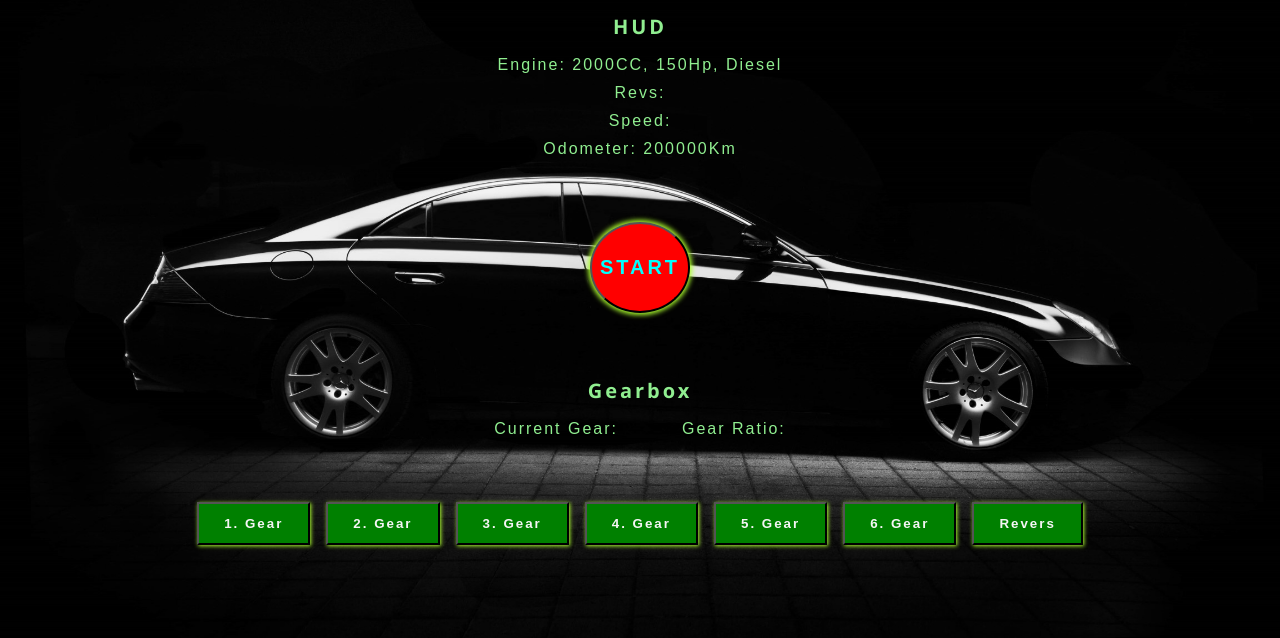
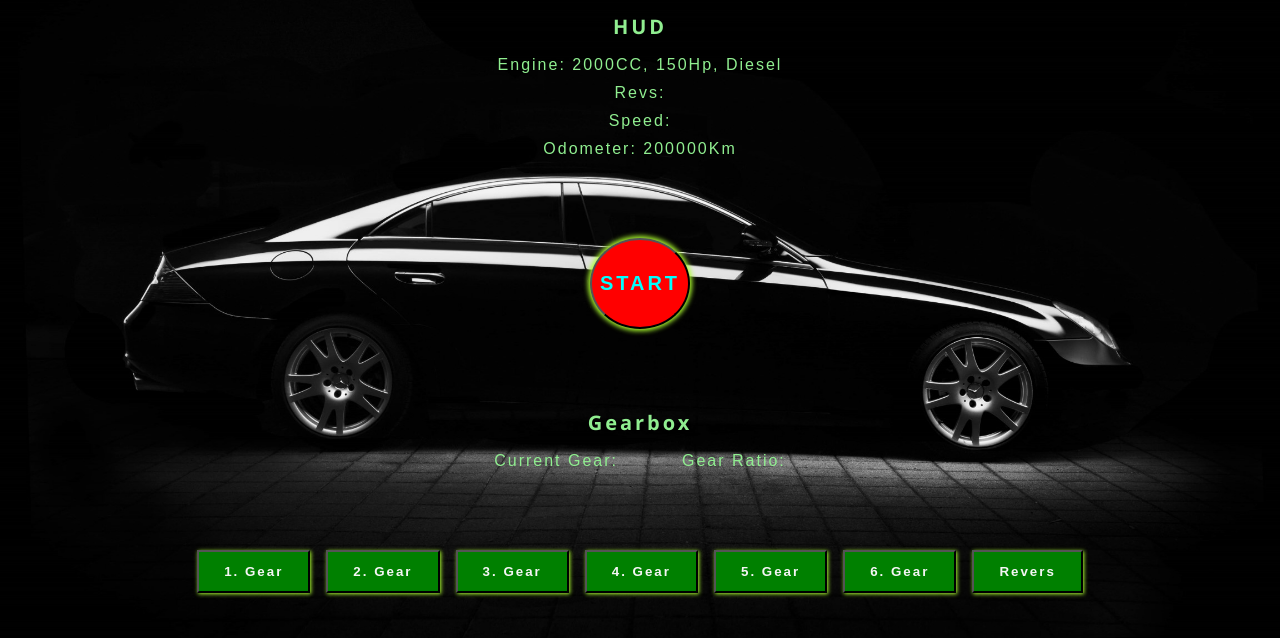
Before and after one commit to Torehirth/ProgrammingFoundations_CA, a plain HTML site: page index.html in a window 1280 px wide. Shown: the part 160-798 px from the top of the page. Drawn offline with Linux system fonts and the light colour scheme.

Commit message:
change gap specscontainer

```diff
--- a/css/style.css
+++ b/css/style.css
@@ -61,7 +61,7 @@ p {
   display: flex;
   flex-direction: column;
   justify-content: center;
-  gap: 4em;
+  gap: 5em;
   padding-top: 1em;
   color: lightgreen;
 }
```
